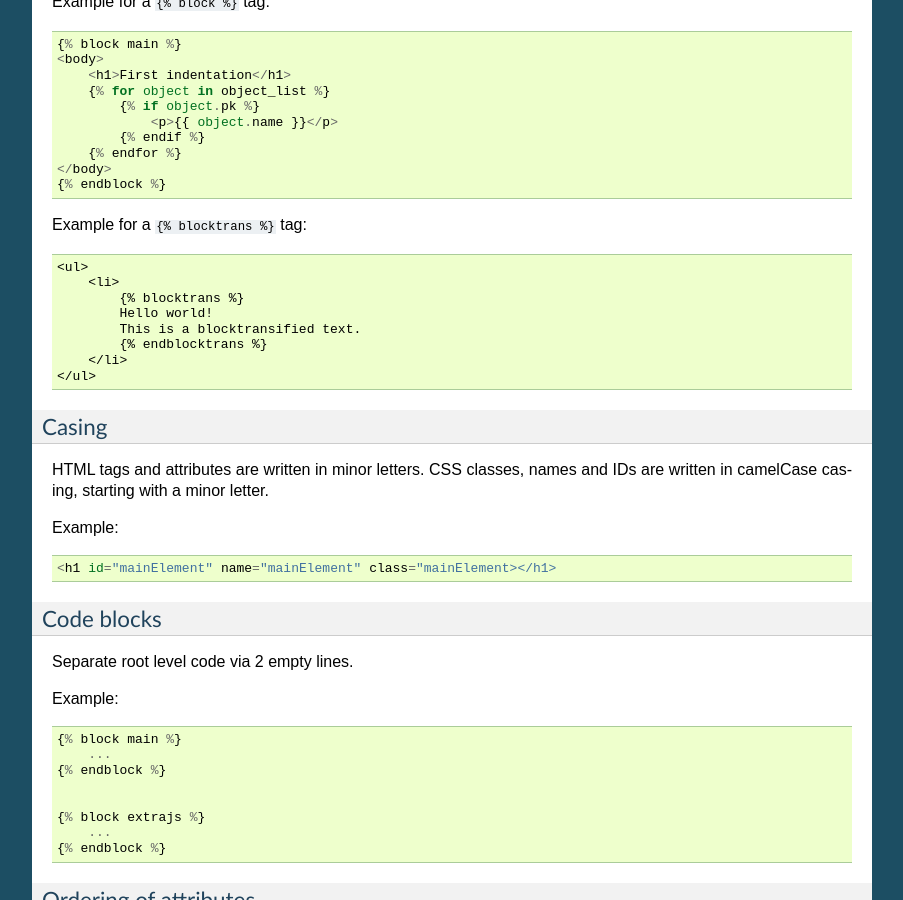
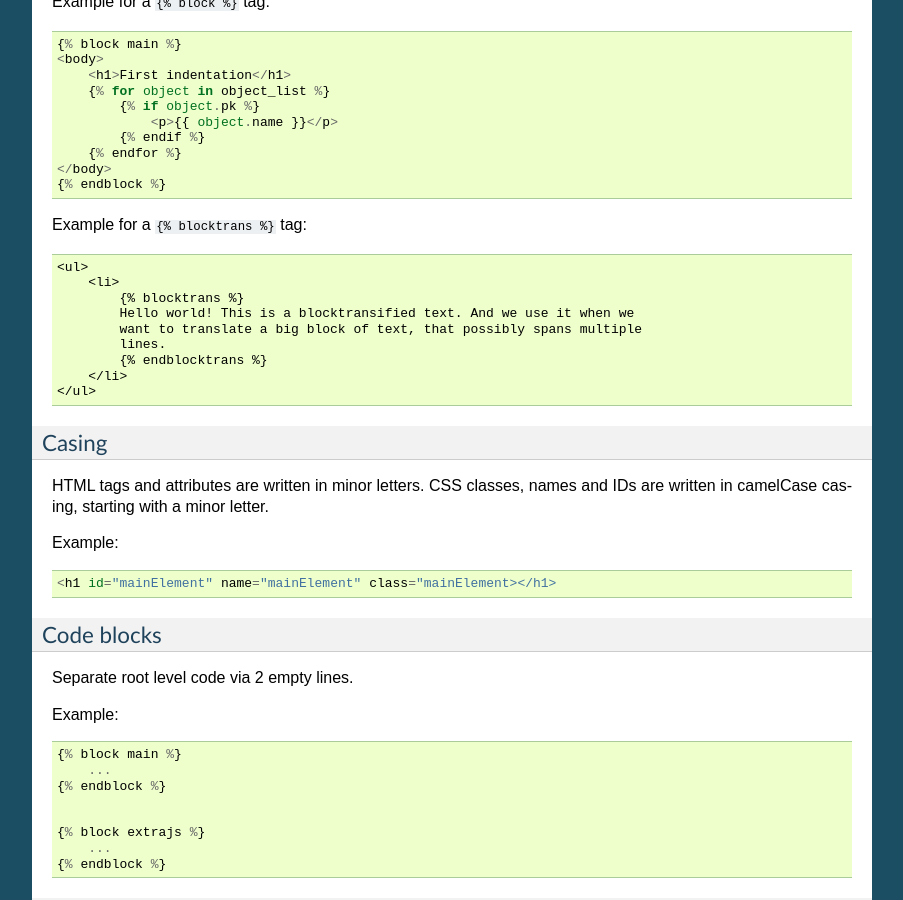
Before and after one commit to bitlabstudio/bitmazk-book, a Sphinx documentation site: the page built from docs/code_conventions/html.rst, in a window 1280 px wide and 900 px high, scrolled down 573 px. Shown: the whole window, without its empty margins (198-1101 px from the left). Built offline with Sphinx 7.4.7, drawn with Linux system fonts in a browser that asks for light colours; formulas are drawn with MathJax 3; pages that are not in the unit, such as notebooks, are missing from menus.

Commit message:
Changed misleading blocktrans example.

```diff
--- a/docs/code_conventions/html.rst
+++ b/docs/code_conventions/html.rst
@@ -49,8 +49,9 @@ Example for a ``{% blocktrans %}`` tag::
     <ul>
         <li>
             {% blocktrans %}
-            Hello world!
-            This is a blocktransified text.
+            Hello world! This is a blocktransified text. And we use it when we
+            want to translate a big block of text, that possibly spans multiple
+            lines.
             {% endblocktrans %}
         </li>
     </ul>
```
